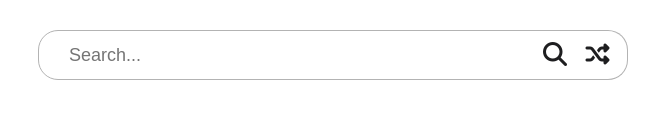
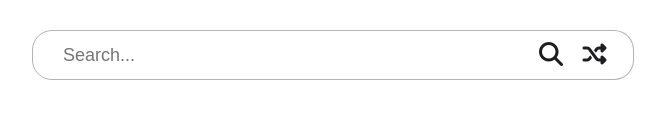
Before and after one commit to vladbogdan10/Wikipedia-Viewer, a plain HTML site: page index.html in a window 1280 px wide. Shown: the part 303-422 px from the top of the page, 307-972 px from the left. Drawn offline with Linux system fonts and the light colour scheme.

Commit message:
Minor update

```diff
--- a/stylesheet.css
+++ b/stylesheet.css
@@ -10,6 +10,9 @@ h1 {
 }
 
 input {
+    -webkit-appearance: none;
+    -moz-appearance: none;
+    appearance: none;
     box-sizing: border-box;
     font-size: 13px;
     vertical-align: top;
@@ -39,11 +42,11 @@ input {
     color: #1E1E20;
     font-size: 24px;
     background-color: white;
-    width: 32px;
+    width: 50px;
     height: 50px;
     border-top: 1px solid #b3b3b3;
     border-bottom: 1px solid #b3b3b3;
-    margin-left: -5px;
+    margin-left: -10px;
     outline: none;
 }
 
@@ -58,7 +61,8 @@ input {
     border-bottom: 1px solid #b3b3b3;
     border-right: 1px solid #b3b3b3;
     border-radius: 0 20px 20px 0;
-    margin-left: -5px;
+    margin-left: -6px;
+    padding-right: 24px;
     outline: none;
 }
 
```
